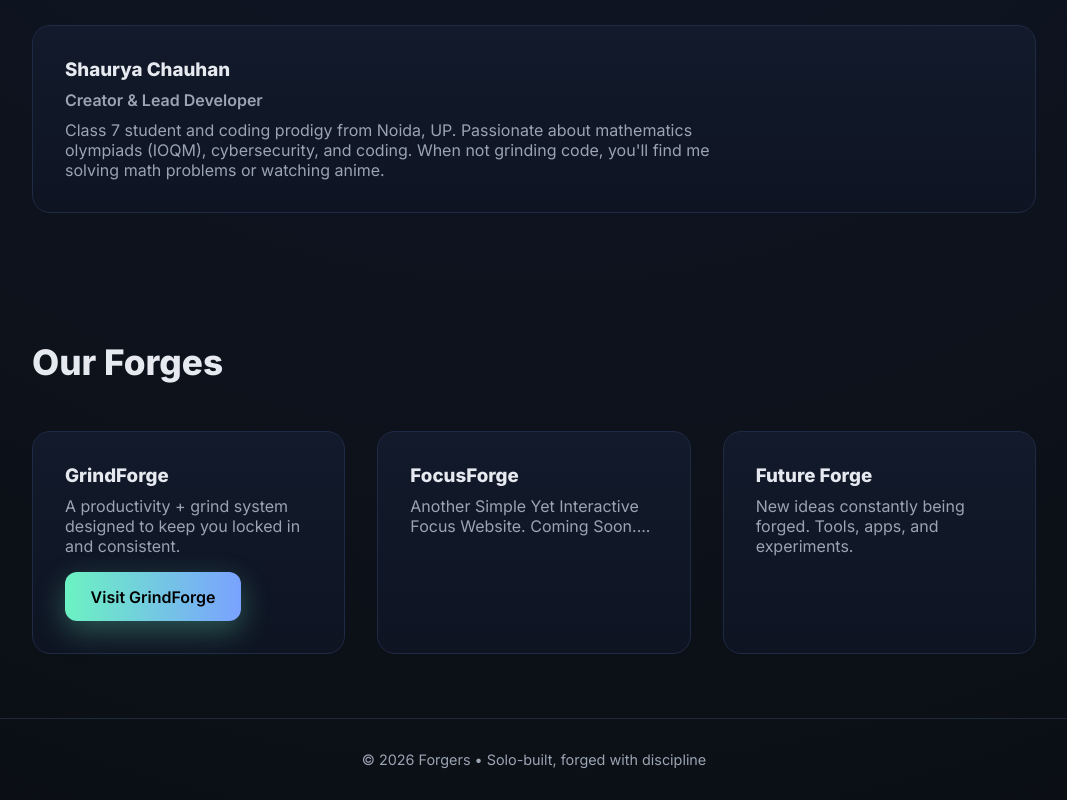
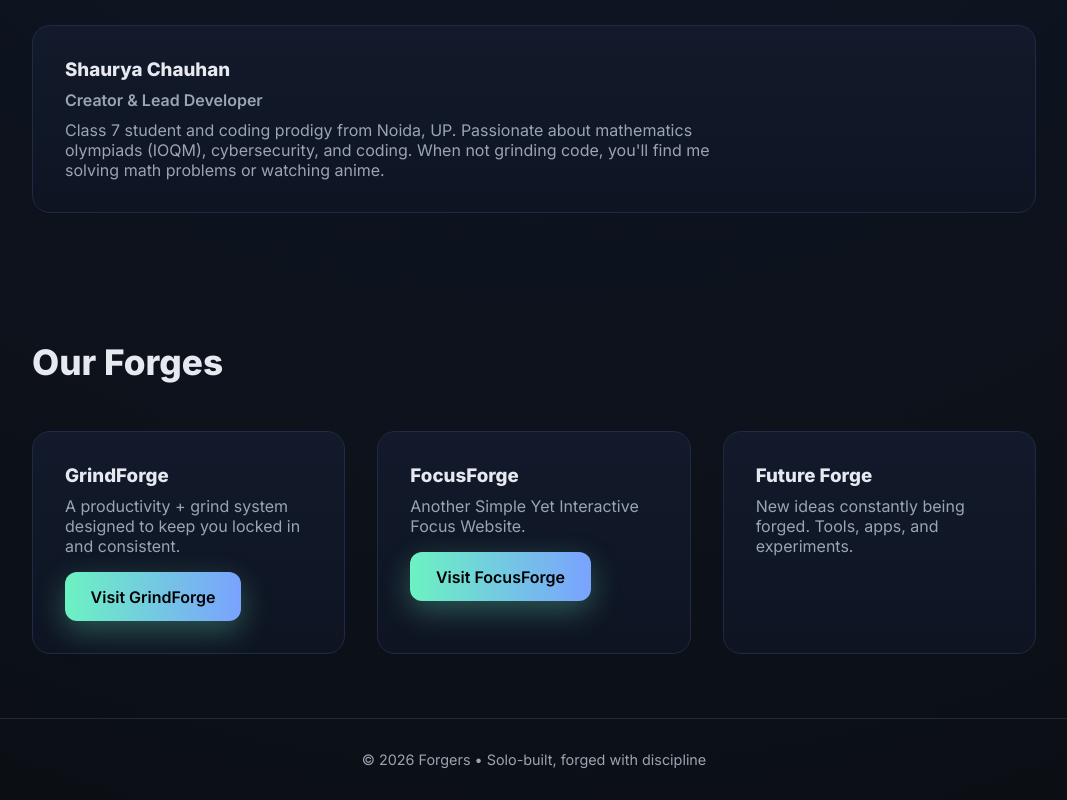
Before and after one commit to neoncipher15/Forgers, a plain HTML site: page index.html in a window 1280 px wide. Shown: the part 569-1369 px from the top of the page, without its empty margins (106-1173 px from the left). Drawn offline with Linux system fonts and the light colour scheme.

Commit message:
Update index.html

```diff
--- a/index.html
+++ b/index.html
@@ -222,8 +222,10 @@
       <div class="card">
         <h3>FocusForge </h3>
         <p>
-          Another Simple Yet Interactive Focus Website. Coming Soon....
+          Another Simple Yet Interactive Focus Website.
         </p>
+        <a class="btn btn-primary" style="margin-top:1rem; display:inline-block;" href="https://music-forge-omega.vercel.app" target="_blank">Visit FocusForge</a>
+
       </div>
 
       <div class="card">
@@ -231,7 +233,7 @@
         <p>
           New ideas constantly being forged. Tools, apps, and experiments.
         </p>
-      </div>
+              </div>
     </div>
   </section>
 
```
